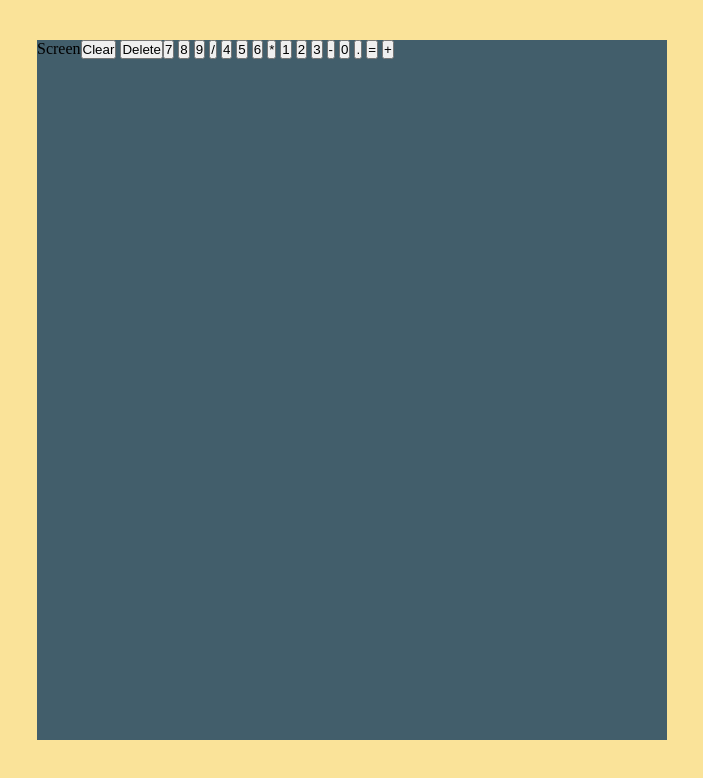
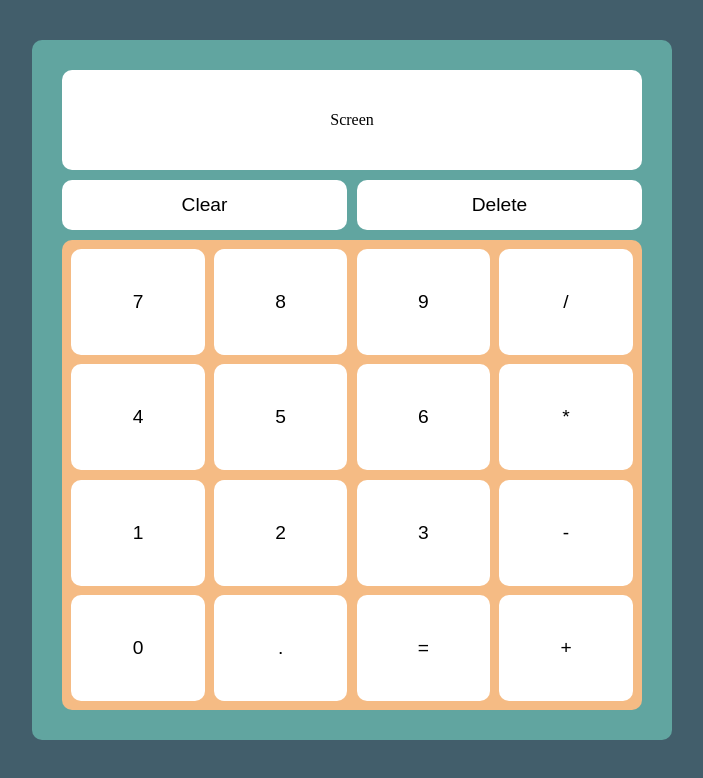
Before and after one commit to pandalexander/calculator, a plain HTML site: page index.html in a window 1280 px wide. Shown: the whole page, without its empty margins (288-991 px from the left). Drawn offline with Linux system fonts and the light colour scheme.

Commit message:
Style calculator buttons and other elements
I did a lot of work spacing and styling the elements of the calculator
to make it look right. I changed the sizing and spacing of each
element to make it look like a calculator.

I did this in order to set the template for my javascript code. I will
add styling as needs arise, but this is a good starting place for what
comes next in development.

I did this by many css methods, but primarily using flex to space
out each element and making minor changes in padding and margin.

```diff
--- a/index.html
+++ b/index.html
@@ -12,7 +12,7 @@
       <div id="calc-screen">Screen</div>
       <div id="calc-clear-delete">
         <button id="clear">Clear</button>
-        <button id="button">Delete</button>
+        <button id="delete">Delete</button>
       </div>
       <div id="calc-buttons">
         <button id="7">7</button>
--- a/styles.css
+++ b/styles.css
@@ -14,18 +14,77 @@
 */
 
 body {
-  background-color: #fae399;
+  background-color: #425e6b;
   display: flex;
   flex-direction: column;
 }
 
 #calc-body {
-  width: 630px;
+  background-color: #61a5a0;
+  width: 640px;
   height: 700px;
   margin-left: auto;
   margin-right: auto;
   margin-top: 40px;
+  display: flex;
+  flex-direction: column;
+  align-items: center;
+  padding: 30px;
+  border-radius: 10px;
+}
 
+#calc-screen {
+  width: 100%;
+  height: 100px;
+  background-color: white;
   display: flex;
-  background-color: #425e6b;
+  justify-content: center;
+  align-items: center;
+  border-radius: 10px;
 }
+
+button {
+  border-style: none;
+  background-color: white;
+  font-size: larger;
+  border-radius: 10px;
+}
+
+button:hover {
+  background-color: #fae399;
+}
+
+#calc-clear-delete {
+  margin: 10px;
+  display: flex;
+  flex-direction: row;
+  gap: 10px;
+  justify-content: space-between;
+  align-items: center;
+  width: 100%;
+  height: 50px;
+}
+
+#calc-clear-delete > button {
+  width: 50%;
+  height: 50px;
+}
+
+#calc-buttons {
+  flex: 1;
+  width: 100%;
+  display: flex;
+  flex-wrap: wrap;
+  justify-content: space-evenly;
+  align-items: center;
+  background-color: #f5bb84;
+  border-radius: 10px;
+  padding-top: 4px;
+  padding-bottom: 4px;
+}
+
+#calc-buttons > button {
+  height: 23%;
+  width: 23%;
+  color: black;
+}
```
